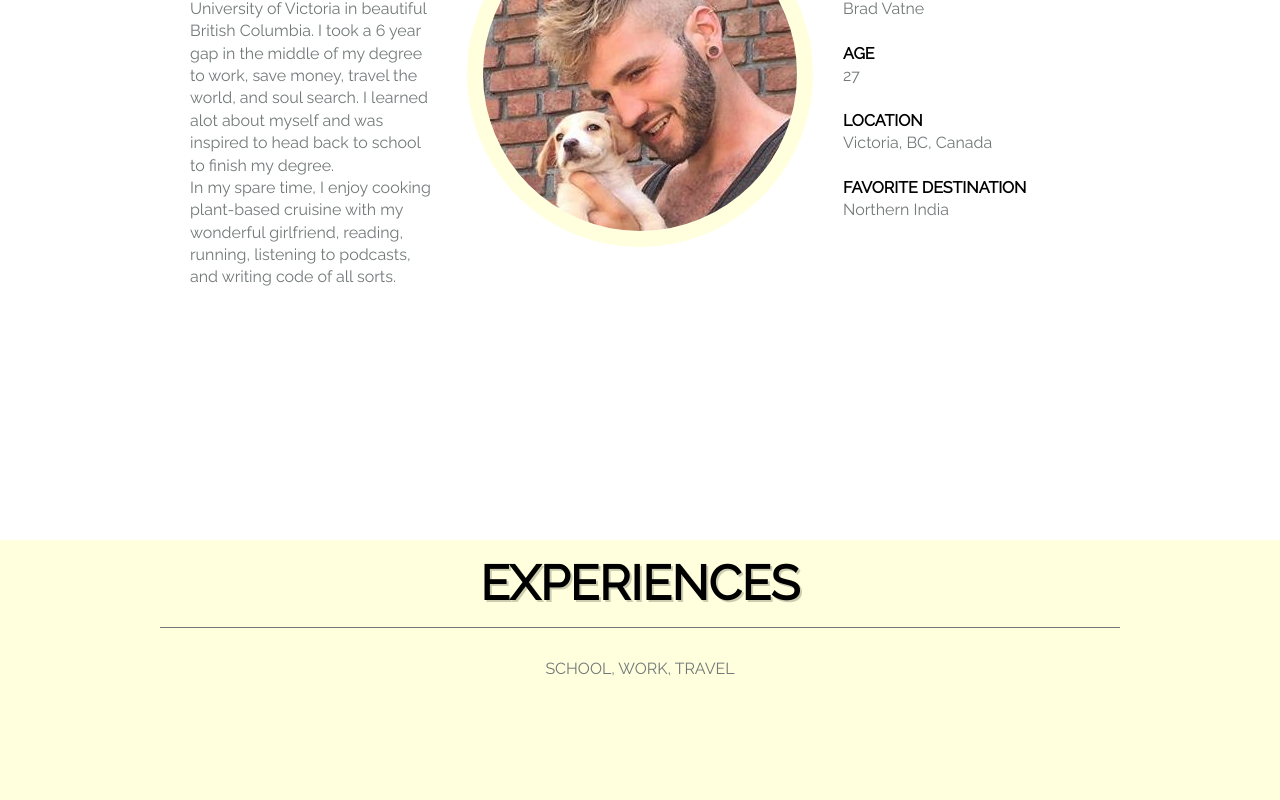
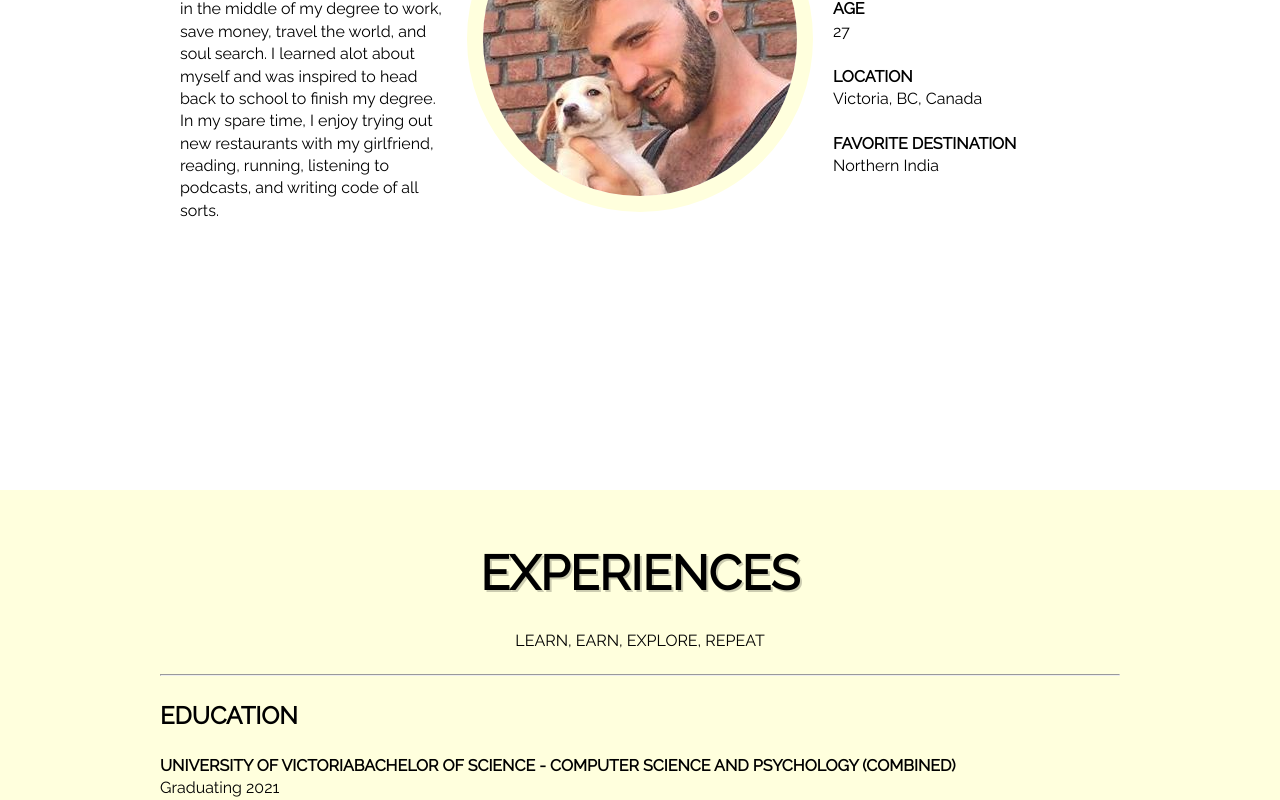
Before and after one commit to bradvatne/interactive-resume, a React (Create React App) app: page /experiences in a window 1280 px wide. Shown: the part 1160-1960 px from the top of the page. Built offline with nearby package versions, Linux system fonts and the light colour scheme; the HTML template or start-up script is replaced by a standard one.

Commit message:
UI Updates

```diff
--- a/package.json
+++ b/package.json
@@ -11,7 +11,8 @@
     "start": "react-scripts start",
     "build": "react-scripts build",
     "test": "react-scripts test",
-    "eject": "react-scripts eject"
+    "eject": "react-scripts eject",
+    "now-build": "react-scripts build && mv build dist"
   },
   "eslintConfig": {
     "extends": "react-app"
--- a/src/App.css
+++ b/src/App.css
@@ -3,7 +3,7 @@
 * {
   padding: 0;
   margin: 0;
-  box-sizing: border-box;
+
 }
 
 body {
@@ -15,9 +15,6 @@ h1 {
   font-size: 3rem;
   text-transform: uppercase;
   text-shadow: 2px 2px 0px rgba(0,0,0,.2);
-  border-bottom: 1px solid #727878;
-  border-width: 50%;
-  padding: 10px;
 }
 
 h2 {
@@ -36,6 +33,7 @@ strong{
 
 .app-container {
   height: 100vh;
+  min-height: 800px;
   display: flex;
   text-align: center;
   justify-content: center;
@@ -57,12 +55,11 @@ strong{
 }
 
 .component {
-  height: 100vh;
+  height: 800px;
   display: flex;
   align-content: center;
   justify-content: center;
-  margin-top: 50px;
-  margin-bottom: 50px;
+  padding-top: 50px;
 }
 
 .section-head {
@@ -74,10 +71,6 @@ strong{
   text-align: center;
 }
 
-.section-head p {
-  padding: 30px;
-  color: #727878;
-}
 
 .aboutme-boxes {
   display: grid;
@@ -92,10 +85,33 @@ strong{
 
 .aboutme-box p {
   text-align: left;
+  padding: 20px;
 }
 
 .Experiences h1 {
   margin-top: 30px;
+}
+
+.experience-boxes {
+  margin-top: 20px;
+}
+
+.experiences-box {
+display: flex;
+padding: 0;
+margin: 0;
+}
+
+.experience-title {
+text-align: left;
+padding: 0;
+margin: 0;
+}
+
+.experience-description {
+text-align: left;
+padding: 0;
+margin: 0;
 }
 
 .Projects {
--- a/src/Components/Experiences.js
+++ b/src/Components/Experiences.js
@@ -6,13 +6,12 @@ export class Experiences extends Component {
       <div>
         <div className="component" style={{backgroundColor:  "#FFFFDD"}}>
             <div className="section-head">
-                <h1>EXPERIENCES</h1>
-                <p>SCHOOL, WORK, TRAVEL</p>
-                <div className="education">
-
-
+            <h1>Experiences</h1><br/><p>LEARN, EARN, EXPLORE, REPEAT</p><br/><hr/><br/><h3 style={{textAlign: "left"}}>EDUCATION</h3><br/>
+                  <div className="experiences-box">
+                      <div className="experience-title"><p><strong>UNIVERSITY OF VICTORIA</strong><br/>Graduating 2021</p></div>
+                      <div className="experience-description"><p><strong>BACHELOR OF SCIENCE - COMPUTER SCIENCE AND PSYCHOLOGY (COMBINED)</strong></p></div><br/>
+                  </div>
                 </div>
-            </div>
         </div>
       </div>
     )
--- a/src/Components/Profile.js
+++ b/src/Components/Profile.js
@@ -6,12 +6,11 @@ export class Profile extends Component {
     return (
       <div className="component">
         <div className="section-head">
-            <h1>Profile</h1>
-            <p>UNIVERSITY STUDENT, WORLD TRAVELLER, ASPIRING WEB DEVELOPER</p>
+            <h1>Profile</h1><br/><p>UNIVERSITY STUDENT, WORLD TRAVELLER, ASPIRING WEB DEVELOPER</p><br/><hr/>
             <div className="aboutme-boxes">
                 <div className="aboutme-box">
                     <h2>About me</h2>
-                    <p>I'm currently a student at the University of Victoria in beautiful British Columbia. I took a 6 year gap in the middle of my degree to work, save money, travel the world, and soul search. I learned alot about myself and was inspired to head back to school to finish my degree. <br></br>In my spare time, I enjoy cooking plant-based cruisine with my wonderful girlfriend, reading, running, listening to podcasts, and writing code of all sorts.</p>
+                    <p>I'm currently a student at the University of Victoria in beautiful British Columbia. I took a 6 year gap in the middle of my degree to work, save money, travel the world, and soul search. I learned alot about myself and was inspired to head back to school to finish my degree. <br></br>In my spare time, I enjoy trying out new restaurants with my girlfriend, reading, running, listening to podcasts, and writing code of all sorts.</p>
                 </div>
                 <div className="aboutme-box">
                     <img src={Portrait} alt="Brad's Portrait"/>
```
Also changed, not shown: now.json (added, +13 -0 lines).
